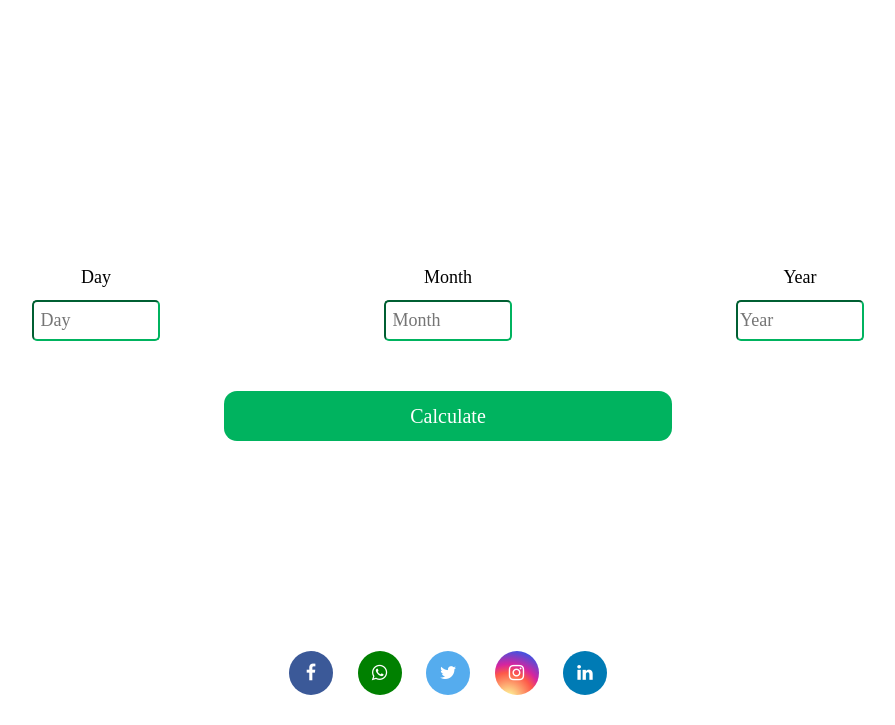
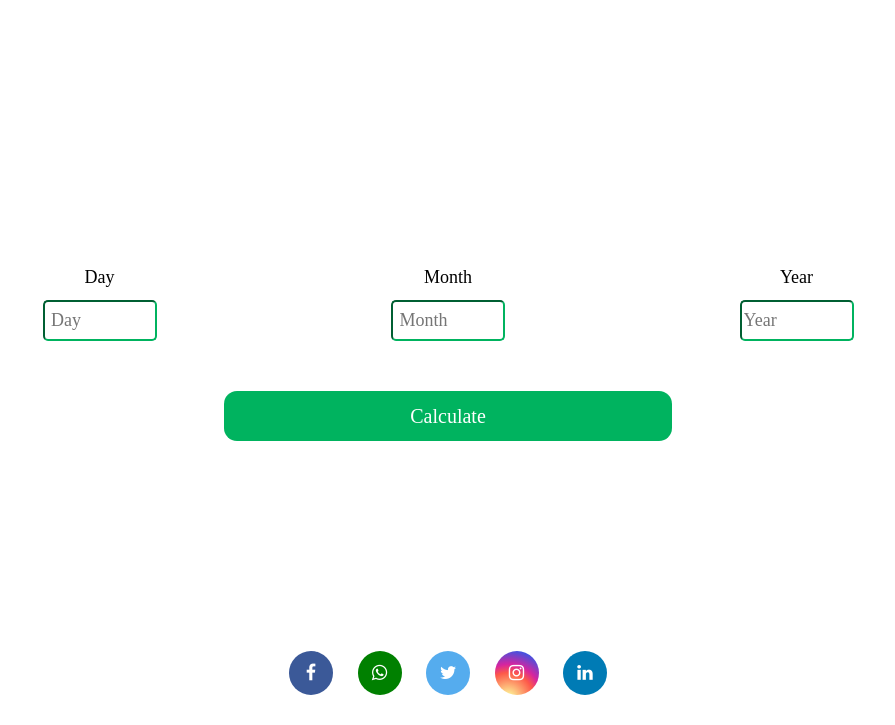
Before and after one commit to yssrexe/calculate-your-age, a plain HTML site: page index.html in a window 1280 px wide. Shown: the part 83-808 px from the top of the page, without its empty margins (192-1087 px from the left). Drawn offline with Linux system fonts and the light colour scheme.

Commit message:
Update style.css

```diff
--- a/style.css
+++ b/style.css
@@ -43,7 +43,7 @@ h2{
 
 input{
     margin-top: 12px;
-    width: 120px;
+    width: 106px;
     height: 35px;
     border-radius: 5px ;
     border-color: rgb(0, 179, 95);
```
